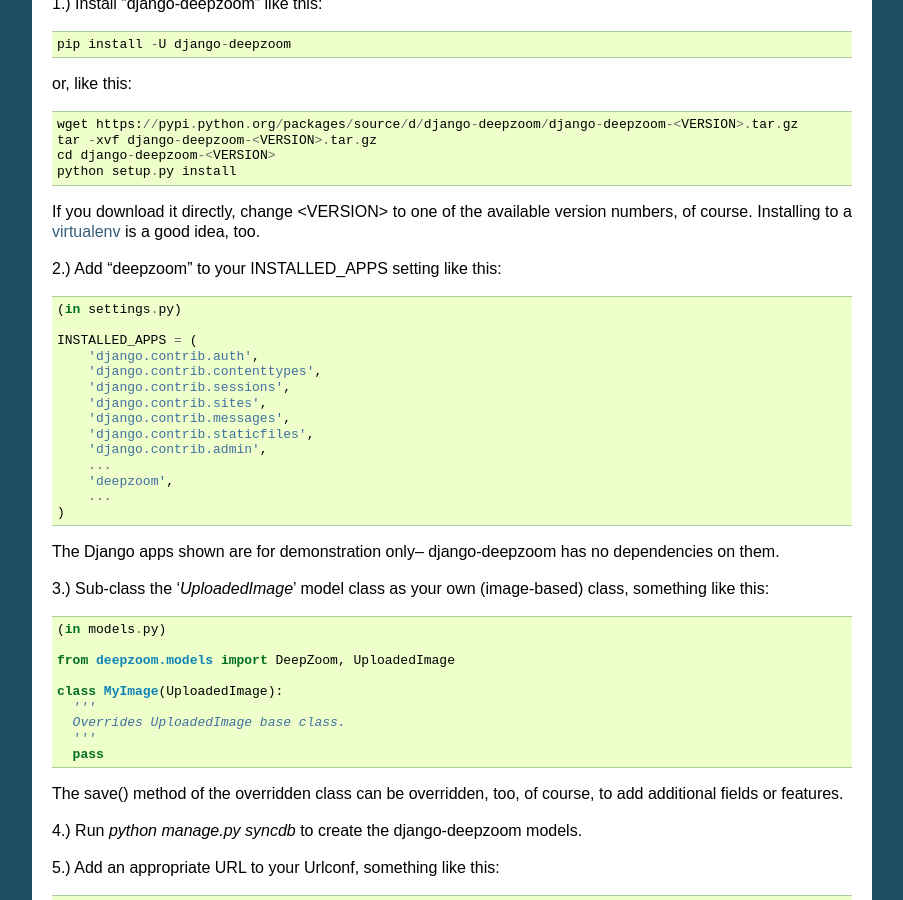
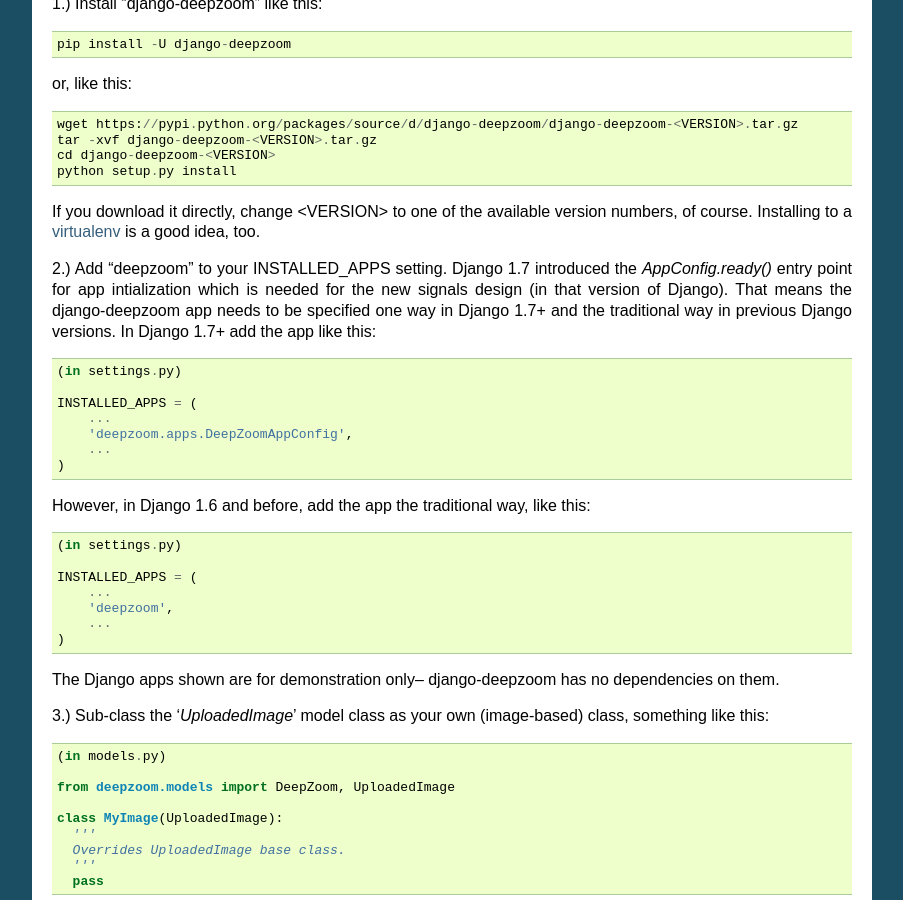
Before and after one commit to davidjcox/django-deepzoom, a Sphinx documentation site: the page built from docs/index.rst, in a window 1280 px wide and 900 px high, scrolled down 1887 px. Shown: the whole window, without its empty margins (198-1101 px from the left). Built offline with Sphinx 7.4.7, drawn with Linux system fonts in a browser that asks for light colours; some of the changed text lies outside the part shown.

Commit message:
Fit and finish updates.

```diff
--- a/docs/index.rst
+++ b/docs/index.rst
@@ -120,18 +120,26 @@
 numbers, of course.  Installing to a
 `virtualenv <https://pypi.python.org/pypi/virtualenv>`_ is a good idea, too.
 
-2.) Add "deepzoom" to your INSTALLED_APPS setting like this::
+2.) Add "deepzoom" to your INSTALLED_APPS setting.  Django 1.7 introduced the
+`AppConfig.ready()` entry point for app intialization which is needed for the
+new signals design (in that version of Django). That means the django-deepzoom
+app needs to be specified one way in Django 1.7+ and the traditional way in
+previous Django versions.
+In Django 1.7+ add the app like this::
 
     (in settings.py)
 
     INSTALLED_APPS = (
-        'django.contrib.auth',
-        'django.contrib.contenttypes',
-        'django.contrib.sessions',
-        'django.contrib.sites',
-        'django.contrib.messages',
-        'django.contrib.staticfiles',
-        'django.contrib.admin',
+        ...
+        'deepzoom.apps.DeepZoomAppConfig',
+        ...
+    )
+
+However, in Django 1.6 and before, add the app the traditional way, like this::
+
+    (in settings.py)
+
+    INSTALLED_APPS = (
         ...
         'deepzoom',
         ...
```
Also changed, not shown: other parts of docs/index.rst (+18 -18 lines), README.rst (+27 -27 lines), 2 other files.
